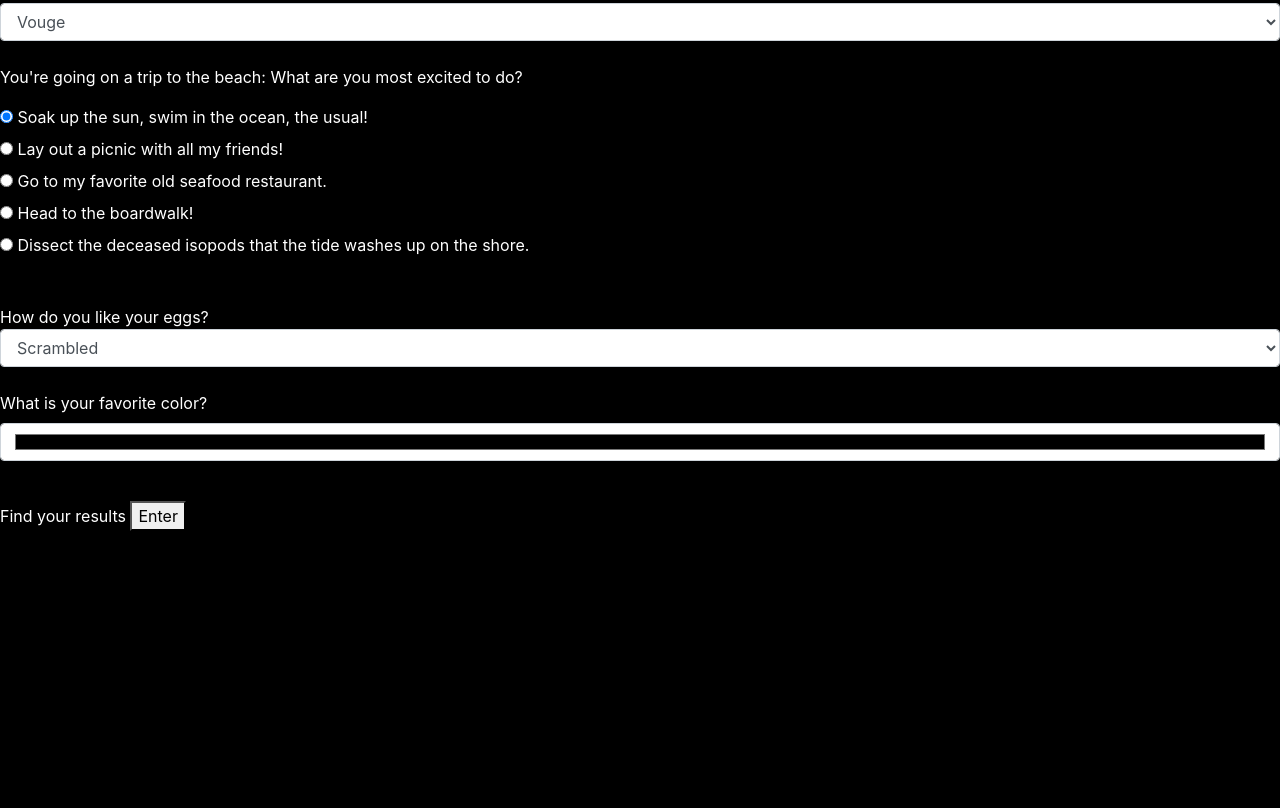
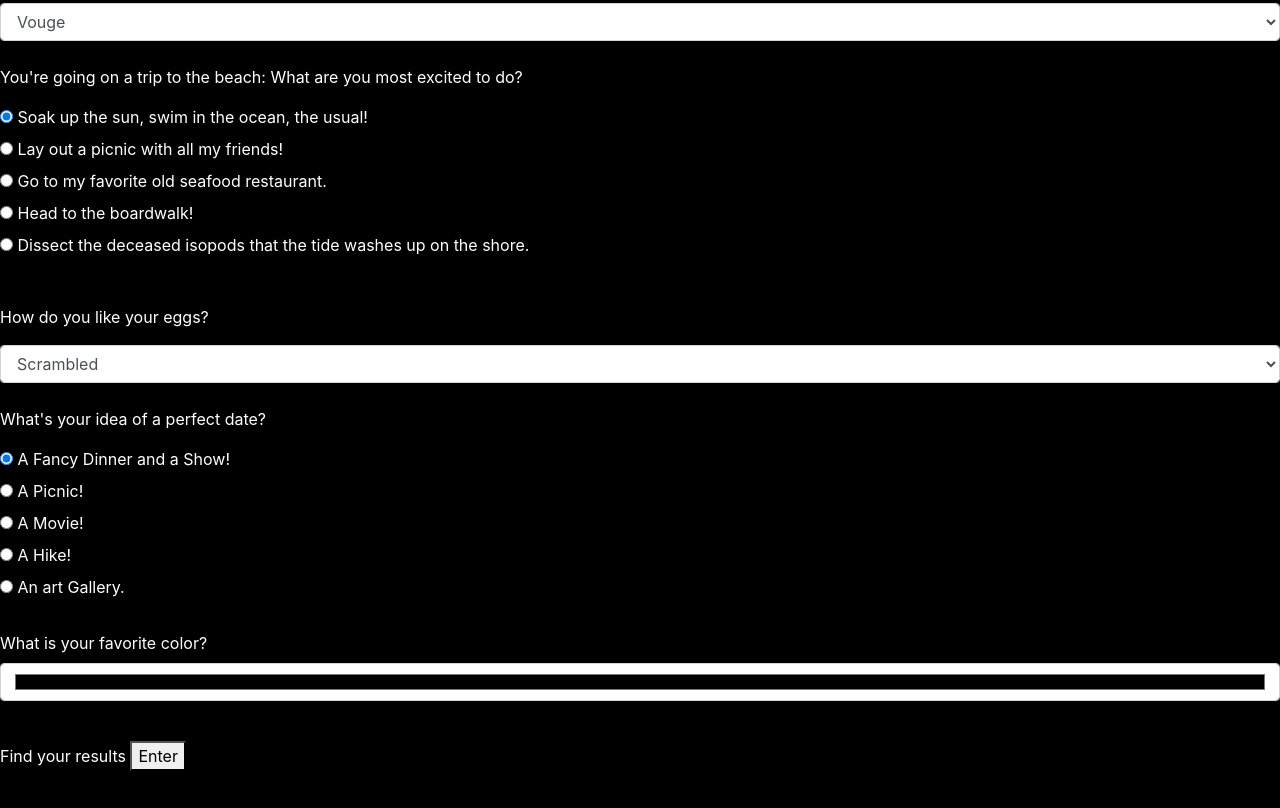
Before and after one commit to alex-mcknight11/language, a plain HTML site: page index.html in a window 1280 px wide. Shown: the part 416-1224 px from the top of the page. Before the commit the page ends 1096 px from the top, so only its background shows below. Drawn offline with Linux system fonts and the light colour scheme.

Commit message:
write new result

```diff
--- a/index.html
+++ b/index.html
@@ -88,7 +88,7 @@
     </div>
     <br>
 
-    How do you like your eggs?
+    <p>How do you like your eggs?</p>
     <select class="form-control" id="eggs">
       <option value="cOption">Scrambled</option>
       <option value="javascriptOption">Sunny-Side Up</option>
@@ -97,6 +97,40 @@
       <option value="wrenOption">Preserved in a mixture of clay and salt, ash, and clay for several months</option></p>
     </select>
     <br>
+
+    <p>What's your idea of a perfect date?</p>
+      <div class="dateOptions">
+        <label>
+          <input type="radio" name="date" value="cOption" checked>
+          A Fancy Dinner and a Show!
+        </label>
+      </div>
+      <div class="radio">
+        <label>
+          <input type="radio" name="date" value="javascriptOption">
+          A Picnic!
+        </label>
+      </div>
+      <div class="radio">
+        <label>
+          <input type="radio" name="date" value="rubyOption">
+          A Movie!
+        </label>
+      </div>
+      <div class="radio">
+        <label>
+          <input type="radio" name="date" value="pythonOption">
+          A Hike!
+        </label>
+      </div>
+      <div class="radio">
+        <label>
+          <input type="radio" name="date" value="wrenOption">
+          An art Gallery.
+        </label>
+      </div>
+      <br>
+
 
     <div class="form-group">
       <label for="color">What is your favorite color?</label>
--- a/js/scripts.js
+++ b/js/scripts.js
@@ -13,6 +13,8 @@ $(document).ready(function () {
 		const beach = $('input:radio[name=beach]:checked').val();
 
 		const eggs = $('#eggs').val();
+
+    const date = $('#date').val();
 
 		const favoriteColor = $('#color').val();
 		const colorResult = $('#colorResult').text(favoriteColor);
@@ -68,6 +70,16 @@ $(document).ready(function () {
 		} else if (eggs === 'pythonOption') {
 			pythonSum = pythonSum + 1;
 		} else if (eggs === 'wrenOption') {
+			wrenSum = wrenSum + 1;
+		}
+
+    if (date === 'javascriptOption') {
+			javascriptSum = javascriptSum + 1;
+		} else if (date === 'rubyOption') {
+			rubySum = rubySum + 1;
+		} else if (date === 'pythonOption') {
+			pythonSum = pythonSum + 1;
+		} else if (date === 'wrenOption') {
 			wrenSum = wrenSum + 1;
 		}
 
```
